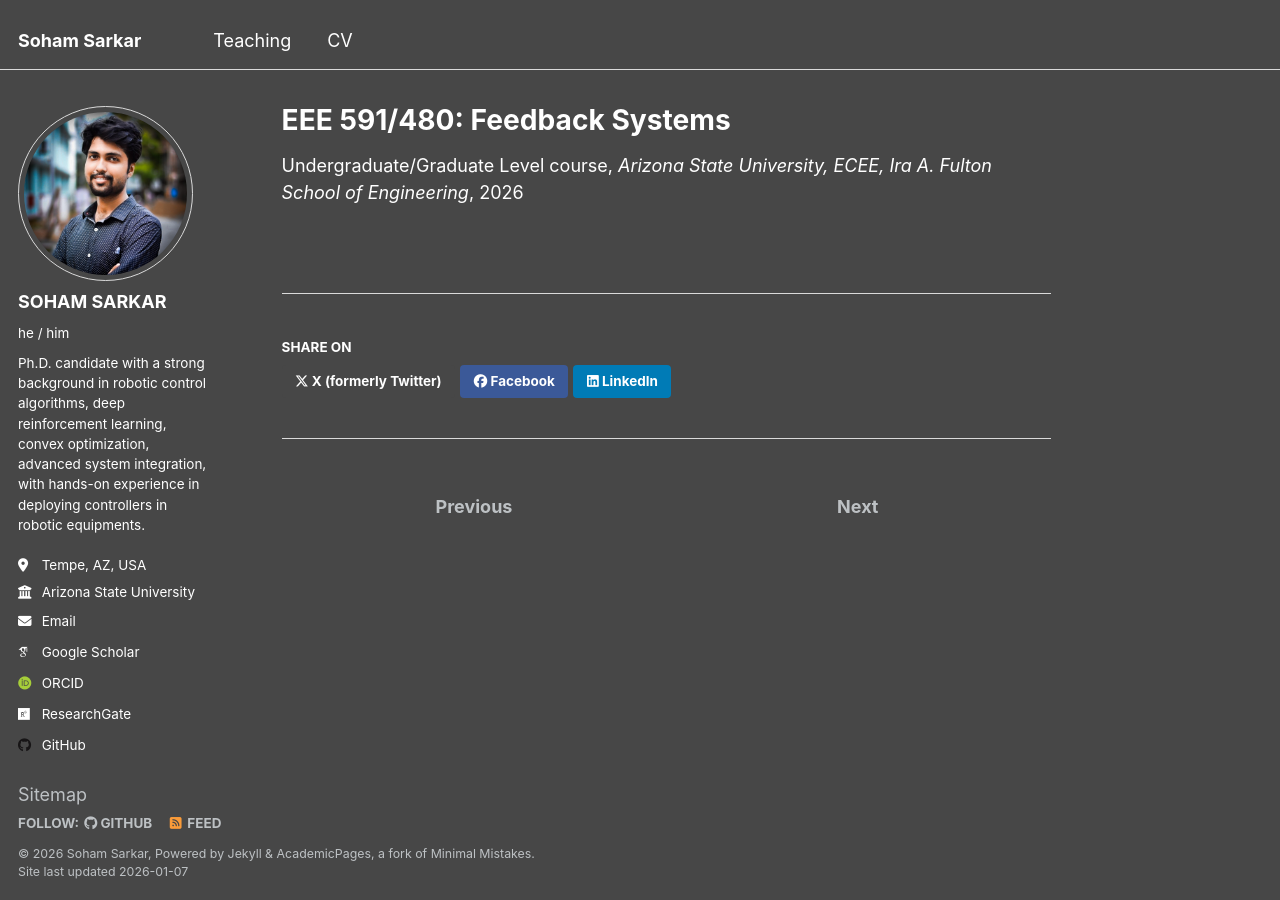
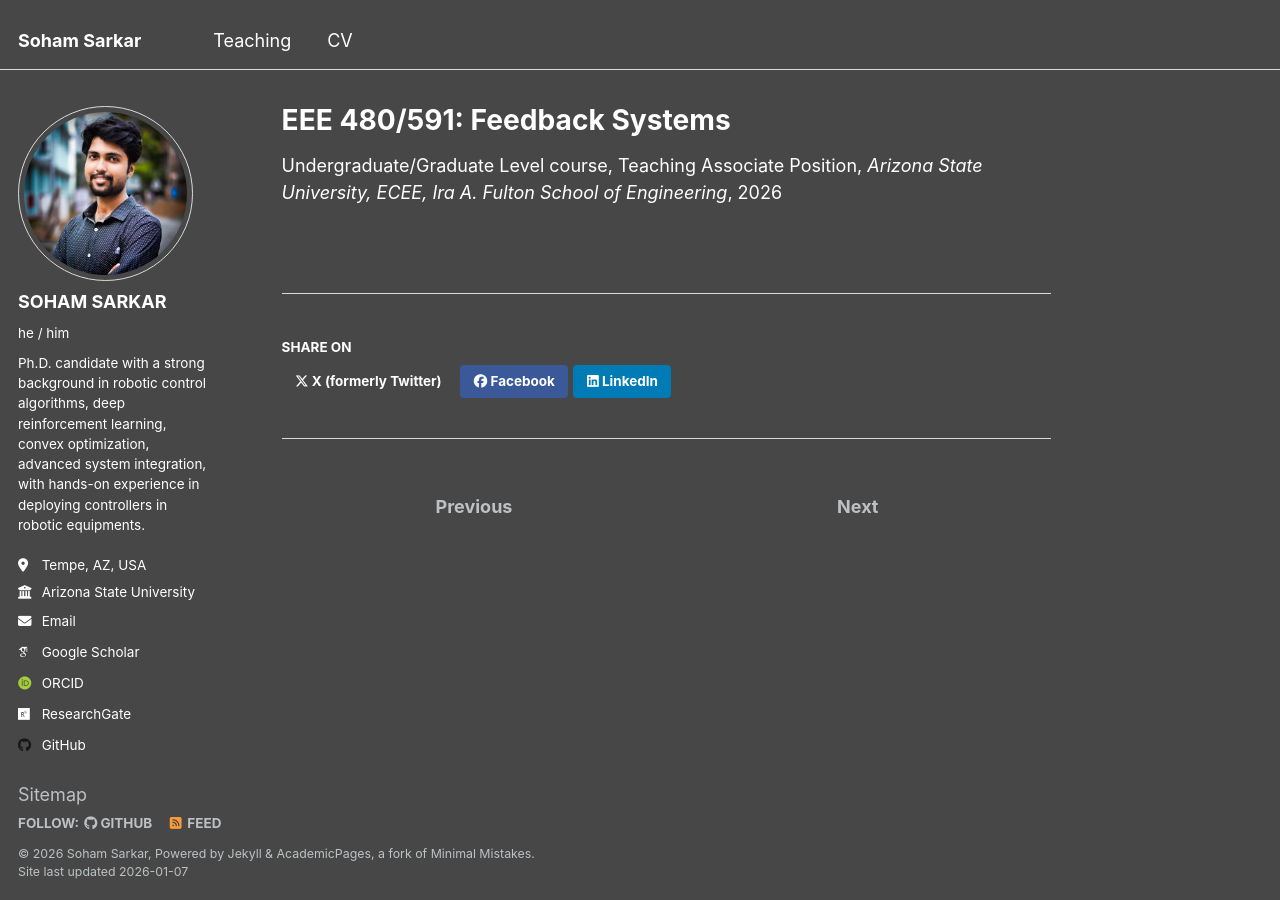
Before and after one commit to ssarka4894/ssarka4894.github.io, a Jekyll site: the page built from _teaching/2024-spring-teaching-2.md, in a window 1280 px wide. Built offline with Jekyll 4.4.1, drawn with Linux system fonts in a browser that asks for light colours; some web fonts are replaced.

Commit message:
Update course title and type in teaching document

```diff
--- a/_teaching/2024-spring-teaching-2.md
+++ b/_teaching/2024-spring-teaching-2.md
@@ -1,7 +1,7 @@
 ---
-title: "EEE 591/480: Feedback Systems"
+title: "EEE 480/591: Feedback Systems"
 collection: teaching
-type: "Undergraduate/Graduate Level course"
+type: "Undergraduate/Graduate Level course, Teaching Associate Position"
 permalink: /teaching/2024-spring-teaching-2
 venue: "Arizona State University, ECEE, Ira A. Fulton School of Engineering"
 date: 08-2021 to 12-2023
```
